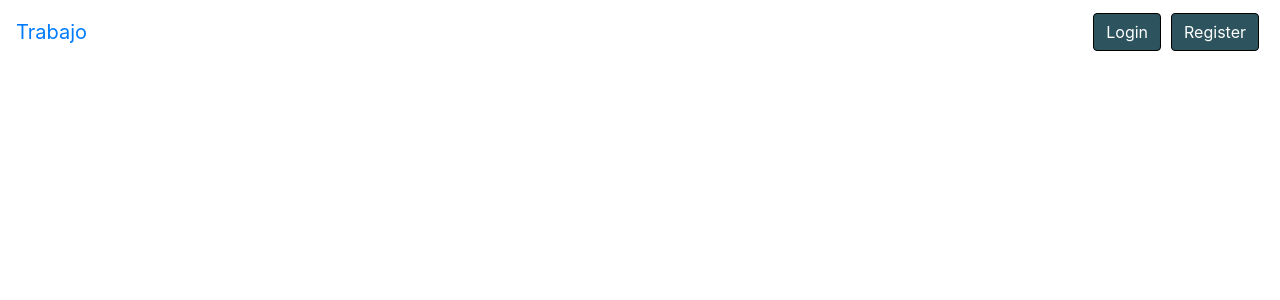
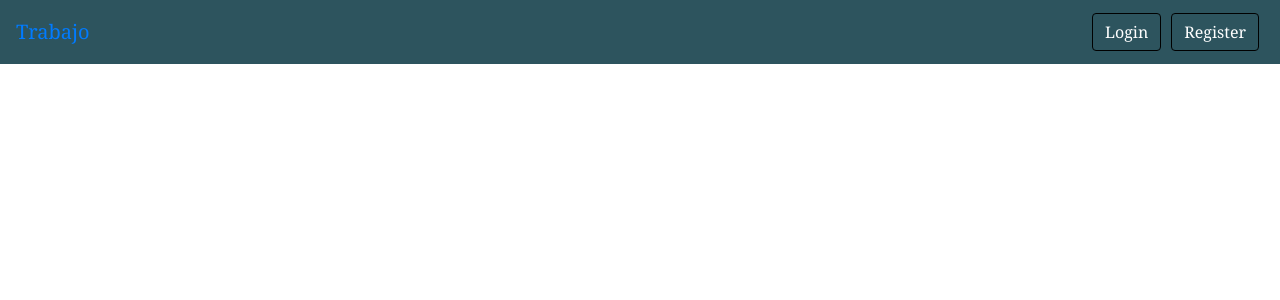
Before and after one commit to CShatto99/Guided-Group-3444, a React (Create React App) app in the folder Trabajo/client/: page / in a window 1280 px wide. Shown: the top 300 px of the page. Built offline with nearby package versions, Linux system fonts and the light colour scheme.

Commit message:
Added route to 404 page and a catch all that redirects unknown requests to the 404 page

```diff
--- a/Trabajo/client/src/App.tsx
+++ b/Trabajo/client/src/App.tsx
@@ -1,39 +1,25 @@
 import React from 'react';
-import logo from './logo.svg';
 import './App.css';
 import { Landing } from './components/layout/Landing';
 import { Login } from './components/auth/Login';
 import { Register } from './components/auth/Register';
-import { BrowserRouter, Route, Switch } from 'react-router-dom';
+import { NotFound } from './components/layout/NotFound'
+import { BrowserRouter, Redirect, Route, Switch } from 'react-router-dom';
 
 function App() {
   return (
+    <div className={"globalSettings"}>
       <BrowserRouter>
         <Switch>
           <Route exact path="/" component={Landing}/>
           <Route exact path="/login" component={Login}/>
           <Route exact path="/register" component={Register}/>
+          <Route exact path="/404" component={NotFound}/>
+          <Redirect to="/404" />
         </Switch>
       </BrowserRouter>
+    </div>
   );
-  /*return (
-    <div className="App">
-      <header className="App-header">
-        <img src={logo} className="App-logo" alt="logo" />
-        <p>
-          Edit <code>src/App.tsx</code> and save to reload.
-        </p>
-        <a
-          className="App-link"
-          href="https://reactjs.org"
-          target="_blank"
-          rel="noopener noreferrer"
-        >
-          Learn React
-        </a>
-      </header>
-    </div>
-  );*/
 }
 
 export default App;
```
Lines whose indentation alone changed are shown as unchanged.
